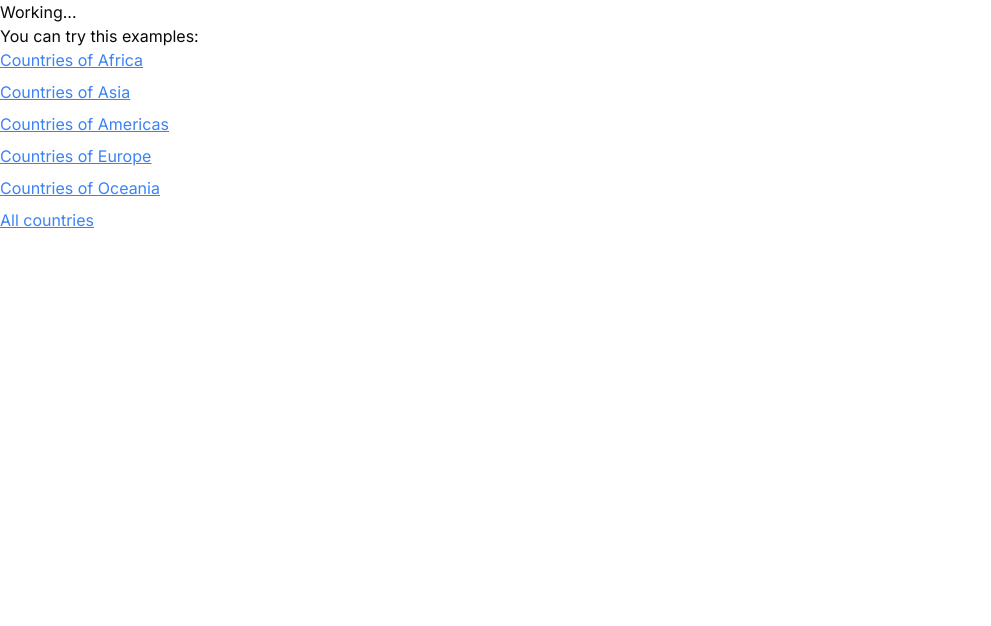
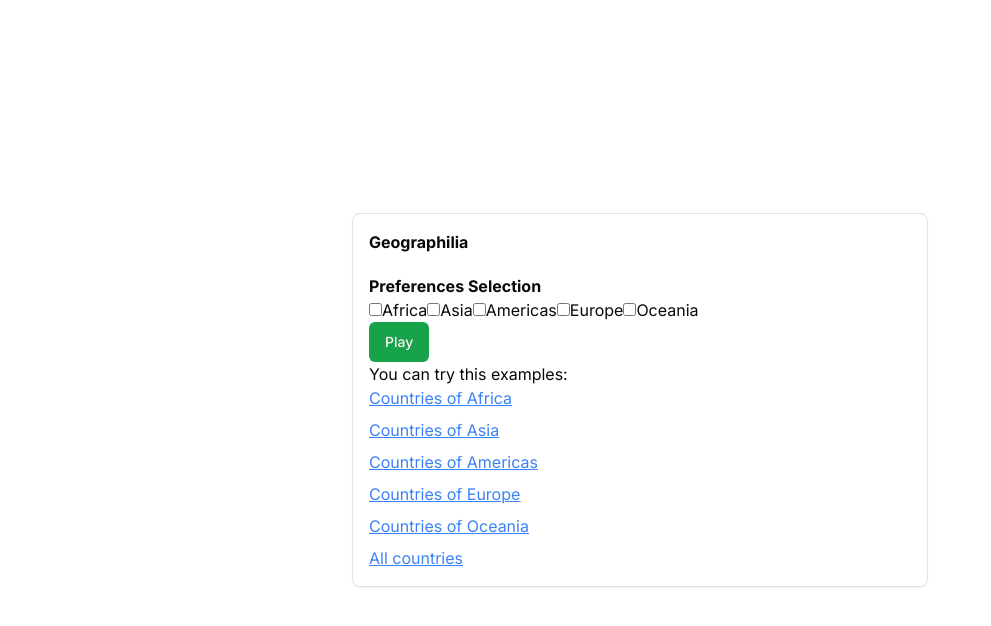
Before and after one commit to Diego-0110/geographilia, a Next.js app: page / in a window 1280 px wide. Shown: the top 626 px of the page, without its empty margins (0-991 px from the left). Built offline with nearby package versions, Linux system fonts and the light colour scheme.

Commit message:
Basic Game Menu

```diff
--- a/src/app/page.js
+++ b/src/app/page.js
@@ -1,11 +1,47 @@
 'use client'
-import Game from '@components/Game'
-import styles from './page.module.css'
+import { Card, CardContent, CardHeader } from '@components/ui/ui/card'
+import { useForm } from 'react-hook-form'
+import { Button } from '@components/ui/ui/button'
+
+import { redirect, useRouter } from 'next/navigation'
 // TODO Game Selection Menu
 export default function Home () {
+  const { push } = useRouter()
+  const { register, handleSubmit } = useForm()
+
+  const onSubmit = (data) => {
+    push(`/country-guesser/${data.countries.join('/')}`)
+  }
   return (
-    <>
-      <h1>Working...</h1>
+    <main className="flex justify-center items-center w-100 min-h-screen p-3">
+      <Card className="max-w-xl flex-grow">
+        <CardHeader>
+          <h1 className="font-bold">Geographilia</h1>
+        </CardHeader>
+        <CardContent>
+          <h1 className="font-bold">Preferences Selection</h1>
+          <form onSubmit={handleSubmit(onSubmit)}>
+            <div>
+              <input id="africa" type="checkbox"
+                {...register('countries', { required: true })} value="Africa" />
+              <label htmlFor="">Africa</label>
+              <input id="Asia" type="checkbox"
+                {...register('countries', { required: true })} value="Asia" />
+              <label htmlFor="">Asia</label>
+              <input id="americas" type="checkbox"
+                {...register('countries', { required: true })} value="Americas" />
+              <label htmlFor="">Americas</label>
+              <input id="europe" type="checkbox"
+                {...register('countries', { required: true })} value="Europe"/>
+              <label htmlFor="">Europe</label>
+              <input id="oceania" type="checkbox"
+                {...register('countries', { required: true })} value="Oceania"/>
+              <label htmlFor="">Oceania</label>
+            </div>
+            <Button type="submit">
+              Play
+            </Button>
+          </form>
           <p>You can try this examples: </p>
           <div className="flex flex-col gap-2 text-blue-500 underline">
             <a href="/country-guesser/Africa">Countries of Africa</a>
@@ -15,6 +51,8 @@ export default function Home () {
             <a href="/country-guesser/Oceania">Countries of Oceania</a>
             <a href="/country-guesser/Africa/Asia/Americas/Europe/Oceania">All countries</a>
           </div>
-    </>
+        </CardContent>
+      </Card>
+    </main>
   )
 }
--- a/src/components/Game.js
+++ b/src/components/Game.js
@@ -24,7 +24,7 @@ export default function Game ({ lang = 'en', continents = ['Europe'] }) {
     nextCountry,
     checkAnsweredCountry
   } = useGame(mapRef, SOURCE_ID, lang, continents, next => zoomToCountry(next))
-  const { register, handleSubmit } = useForm()
+  const { register, handleSubmit } = useForm() // TODO move to AnserPanel
   const [timer, setTimer] = useState(0)
 
   const zoomToCountry = (feature) => {
```
Lines whose indentation alone changed are shown as unchanged.
